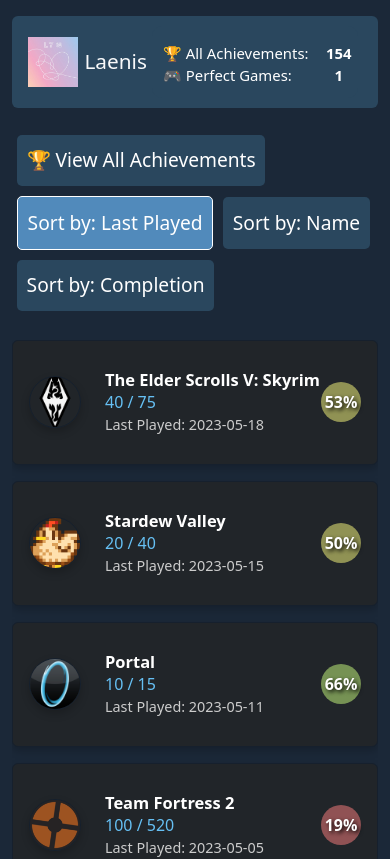
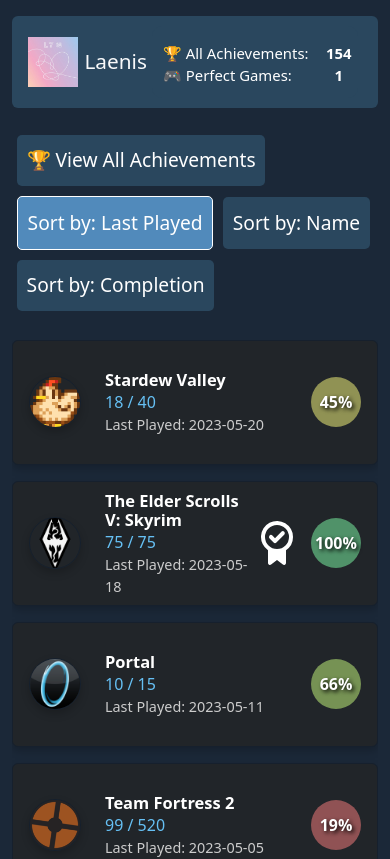
Before and after one commit to Mi3kka/achievement-viewer, a Next.js app: page /MainView in a window 390 px wide. Shown: the top 859 px of the page. Built offline with nearby package versions, Linux system fonts and the light colour scheme.

Commit message:
Modified the complete status mark
Modified the complete status mark and added a glimmer effect for it when the component loads. Also documentation update to cover the mark.

```diff
--- a/dummy-data/GameData.js
+++ b/dummy-data/GameData.js
@@ -6,7 +6,7 @@
     name: "Half-Life 2",
     image: "/pictures/hl2.png",
     achievements: {
-      completed: 20,
+      completed: 19,
       total: 33,
     },
     lastPlayed: new Date('2023-05-03'),
@@ -90,7 +90,7 @@
     name: "Team Fortress 2",
     image: "/pictures/tf2.png",
     achievements: {
-      completed: 100,
+      completed: 99,
       total: 520,
     },
     lastPlayed: new Date('2023-05-05'),
@@ -246,7 +246,7 @@
     name: "The Elder Scrolls V: Skyrim",
     image: "/pictures/skyrim.png",
     achievements: {
-      completed: 40,
+      completed: 75,
       total: 75,
     },
     lastPlayed: new Date('2023-05-18'),
@@ -288,10 +288,10 @@
     name: "Stardew Valley",
     image: "/pictures/stardew_valley.png",
     achievements: {
-      completed: 20,
+      completed: 18,
       total: 40,
     },
-    lastPlayed: new Date('2023-05-15'),
+    lastPlayed: new Date('2023-05-20'),
     achievementsList: [
       {
         id: 1,
--- a/src/components/GameCard.js
+++ b/src/components/GameCard.js
@@ -9,24 +9,24 @@
   // Calculate the completion percentage
   const completionPercentage = Math.floor((game.achievements.completed / game.achievements.total) * 100);
 
- // Calculate the color based on completion rate, using rgba  to set the opacity lower
+  // Calculate the color based on completion rate, using rgba to set the opacity lower.
   let percentageColor;
   if (completionPercentage <= 20) {
-    percentageColor = "rgba(255,128,128,0.5)";
+    percentageColor = "rgba(255,128,128,0.5)"; // Red
   } else if (completionPercentage <= 40) {
-    percentageColor = "rgba(255,204,128,0.5)";
+    percentageColor = "rgba(255,165,0,0.5)"; // Orange
   } else if (completionPercentage <= 60) {
-    percentageColor = "rgba(255,255,128,0.5)";
+    percentageColor = "rgba(255,255,128,0.5)"; // Yellow
   } else if (completionPercentage <= 80) {
-    percentageColor = "rgba(204,255,128,0.5)";
+    percentageColor = "rgba(204,255,128,0.5)"; // Light Green
   } else {
-    percentageColor = "rgba(128,255,170,0.5)";
+    percentageColor = "rgba(128,255,170,0.5)"; // Green
   }
 
   return (
     <div
       className="d-flex align-items-center bg-dark rounded px-3 py-2 mb-3 game-card"
-      onClick={onClick} // When the card is clicked, call onClick and pass prop "game"
+      onClick={onClick}
     >
       <Image
         className="game-img"
@@ -39,22 +39,23 @@
         <h5 className="game-name">{game.name}</h5>
         <p className="game-achievement">{game.achievements.completed} / {game.achievements.total}</p>
         <p className="last-played">{game.lastPlayed ? `Last Played: ${game.lastPlayed.toISOString().slice(0,10)}` : 'Never Played'}</p>
-        {/* If the game has never been played, display "Never Played" */}
       </div>
-      <div className="ms-auto achievement-total-container" style={{backgroundColor: percentageColor}}>
-        <span className="achievement-total">{completionPercentage}%</span>
-      </div>
+      <div className="ms-auto achievement-info-container">
         {game.achievements.completed === game.achievements.total &&
-        <div className="ms-2 game-trophy">
+          <div className="game-completion-check">
             <Image
               className="complete-check-img"
               src="/icons/complete-check.svg"
               alt="All achievements unlocked."
-            width={25}
-            height={25}
+              width={45}
+              height={45}
             />
           </div>
         }
+        <div className="achievement-total-container" style={{backgroundColor: percentageColor}}>
+          <span className="achievement-total">{completionPercentage}%</span>
+        </div>
+      </div>
     </div>
   );
 }
--- a/styles/GameCard.css
+++ b/styles/GameCard.css
@@ -62,26 +62,27 @@
   color: #66c0f4;
   padding-left: 0.5rem;
   margin-top: -0.5rem;
-
 }
 
-.game-trophy {
-
+.achievement-info-container {
+  display: flex;
+  align-items: center;
+  gap: 10px;
 }
 
 .complete-check-img {
-  width: 20px;
-  height: 20px;
-  margin-left: 0.5rem;
-  margin-top: -0.5rem;
+  width: 4.2rem;
+  height: 4.2rem;
+  padding-right: 0.5rem;
+  animation: glimmer 2s forwards;
 }
 
 /* For mobile devices */
 
 @media screen and (max-width: 600px) {
   .achievement-total-container {
-    width: 40px;
-    height: 40px;
+    width: 50px;
+    height: 50px;
     font-size: 1rem;
   }
 
@@ -98,12 +99,36 @@
     font-size: 0.9rem;
   }
 
+  .achievement-info-container {
+    gap: 2px;
+  }
+
+  .complete-check-img {
+    width: 3.5rem;
+    height: 3.5rem;
+  }
+
   .game-achievement {
     font-size: 1rem;
   }
+}
 
-  .trophy-img {
-    width: 15px;
-    height: 15px;
+/* Glimmer effect for the 100% mark */
+
+@keyframes glimmer {
+  0% {
+    opacity: 0.3;
+  }
+  25% {
+    opacity: 1;
+  }
+  50% {
+    opacity: 0.3;
+  }
+  75% {
+    opacity: 1;
+  }
+  100% {
+    opacity: 1;
   }
 }
```
Also changed, not shown: 1 other file (tests, documents, lock files or other folders). Lines whose indentation alone changed are shown as unchanged.
